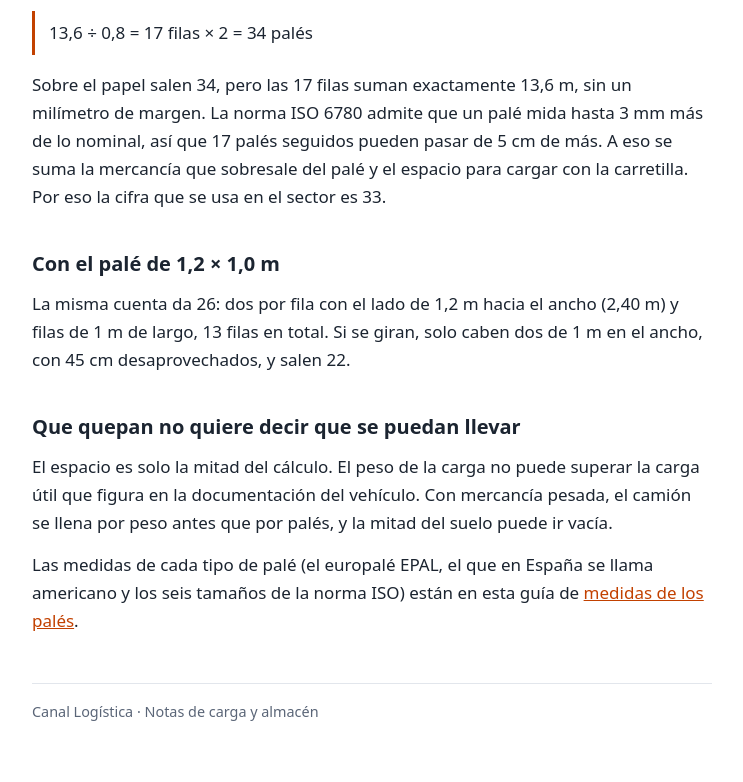
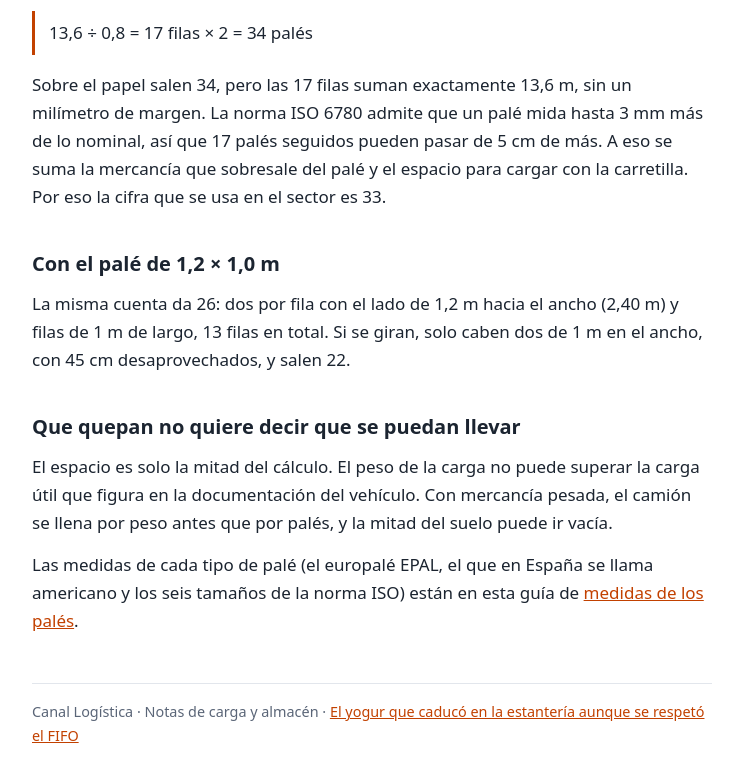
Before and after one commit to canallogistica25-wq/canallogistica25-wq.github.io, a plain HTML site: page index.html in a window 1280 px wide. Shown: the part 785-1567 px from the top of the page, without its empty margins (268-1011 px from the left). Drawn offline with Linux system fonts and the light colour scheme.

Commit message:
Update index.html

```diff
--- a/index.html
+++ b/index.html
@@ -52,7 +52,7 @@
 
 <p>Las medidas de cada tipo de palé (el europalé EPAL, el que en España se llama americano y los seis tamaños de la norma ISO) están en esta guía de <a href="https://canallogistica.com/medidas-de-los-pales/" target="_blank" rel="noopener">medidas de los palés</a>.</p>
 </article>
-<footer>Canal Logística · Notas de carga y almacén</footer>
+<footer>Canal Logística · Notas de carga y almacén · <a href="/fifo-fefo/">El yogur que caducó en la estantería aunque se respetó el FIFO</a></footer>
 </main>
 </body>
 </html>
```
